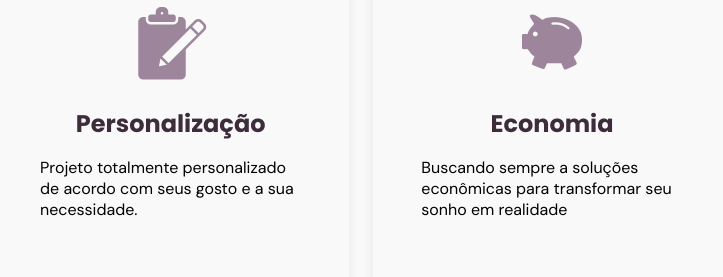
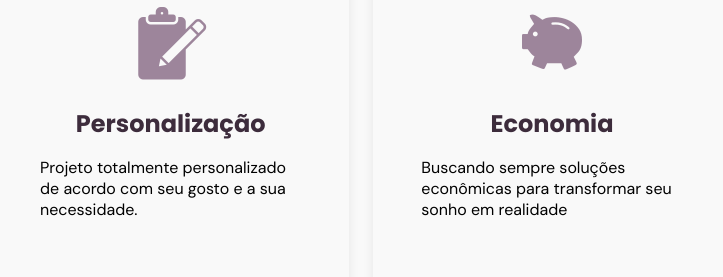
Before and after one commit to gvoliveira/marinaoliveiraengenharia, a plain HTML site: page index.html in a window 1280 px wide. Shown: the part 1891-2168 px from the top of the page, 88-811 px from the left. Drawn offline with nearby package versions, Linux system fonts and the light colour scheme; files whose address does not match are found by name.

Commit message:
Add files via upload

```diff
--- a/index.html
+++ b/index.html
@@ -86,7 +86,7 @@
 
 
             </p>
-            <a href="https://www.pinterest.es/marinaoliveiraengenharia/_created/" target="_blank"><button class="botao">Ver Projetos</button></a>
+            <a href="https://www.pinterest.es/marinaoliveiraengenharia/_created" target="_blank"><button class="botao">Ver Projetos</button></a>
           </div>
         </div>
       </section>
@@ -106,7 +106,7 @@
               <i class="icon-clipboard-edit"></i>
               <h3 class="titulo">Personalização</h3>
               <p>
-                Projeto totalmente personalizado de acordo com seus gosto e a sua necessidade.
+                Projeto totalmente personalizado de acordo com seu gosto e a sua necessidade.
 
               </p>
             </div>
@@ -115,7 +115,7 @@
               <i class="icon-pig"></i>
               <h3 class="titulo">Economia</h3>
               <p>
-                Buscando sempre a soluções econômicas para transformar seu sonho em realidade
+                Buscando sempre soluções econômicas para transformar seu sonho em realidade
 
               </p>
             </div>
```
